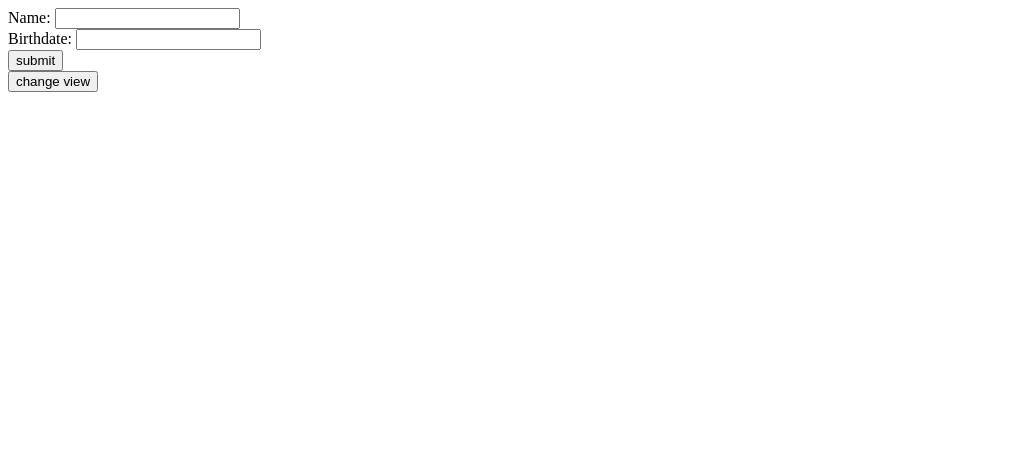
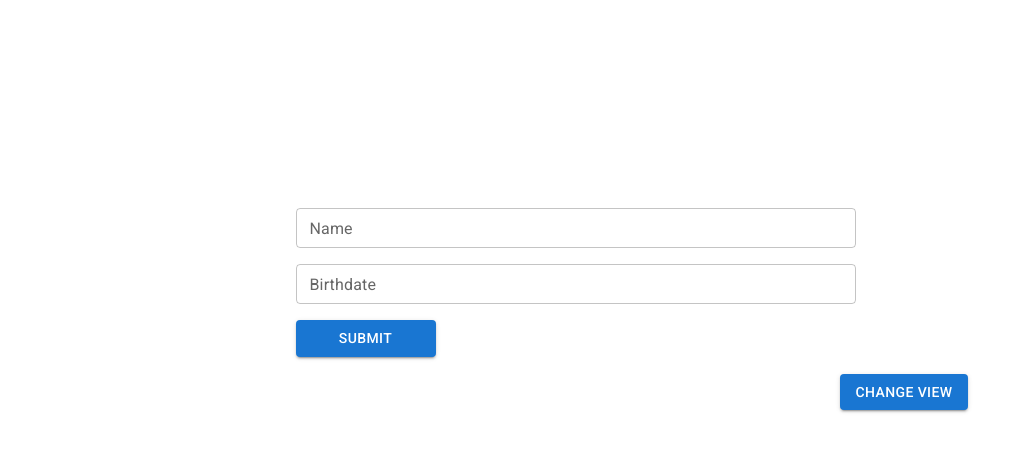
Before and after one commit to nzkevc/mini-registration, a React (Vite) app in the folder frontend/: page / in a window 1280 px wide. Shown: the top 452 px of the page, without its empty margins (0-1024 px from the left). Built offline with nearby package versions, Linux system fonts and the light colour scheme; no server answers.

Commit message:
feat: replace registration page with mui components

```diff
--- a/frontend/src/App.jsx
+++ b/frontend/src/App.jsx
@@ -4,6 +4,8 @@ import peopleService from './services/people'
 import RegistrationPage from './components/RegistrationPage'
 import ViewingPage from './components/ViewingPage'
 import Notification from './components/Notification'
+import Box from '@mui/material/Box'
+import Button from '@mui/material/Button'
 
 
 function App() {
@@ -49,7 +51,12 @@ function App() {
   }
 
   return (
-    <div>
+    <Box sx={{
+      height: '100vh',
+      display: 'flex',
+      alignItems: 'center',
+      justifyContent: 'center',
+    }}>
       <Notification alert={alert} />
       {view === 'registration' ?
         <RegistrationPage
@@ -62,8 +69,12 @@ function App() {
         :
         <ViewingPage data={people} />
       }
-      <button onClick={changeView}>change view</button>
-    </div>
+      <Button variant='contained' onClick={changeView} sx={{
+        position: 'relative',
+        bottom: 16,
+        right: 16,
+      }}>Change View</Button>
+    </Box>
   )
 }
 
--- a/frontend/src/components/RegistrationPage.jsx
+++ b/frontend/src/components/RegistrationPage.jsx
@@ -1,13 +1,49 @@
+import Box from '@mui/material/Box';
+import Stack from '@mui/material/Stack'
+import TextField from '@mui/material/TextField';
+import Button from '@mui/material/Button';
+
 const RegistrationPage = ({ name, handleNameChange, birthdate, handleBirthdateChange, handleSubmit }) => {
 
   return (
-    <div>
-      <form onSubmit={handleSubmit}>
-        <div>Name: <input value={name} onChange={handleNameChange} /></div>
-        <div>Birthdate: <input value={birthdate} onChange={handleBirthdateChange} /></div>
-        <button type='submit'>submit</button>
-      </form>
-    </div>
+    <Box
+      sx={{
+        height: '25em'
+      }}
+      component="form"
+      noValidate
+      autoComplete="off"
+      onSubmit={handleSubmit}
+    >
+      <Stack spacing={2} sx={{
+        width: '35em',
+        display: 'flex',
+        // alignItems: 'center',
+        justifyContent: 'center',
+      }}>
+        <TextField
+          id='name-field'
+          label="Name"
+          variant="outlined"
+          size='small'
+          value={name}
+          onChange={handleNameChange}
+        />
+        <TextField
+          id='birthdate-field'
+          label="Birthdate"
+          variant="outlined"
+          size='small'
+          value={birthdate}
+          onChange={handleBirthdateChange}
+        />
+        <Button
+          variant='contained'
+          type='submit'
+          sx={{ m: 1, width: '10em' }}
+        >Submit</Button>
+      </Stack>
+    </Box>
   )
 }
 
```
